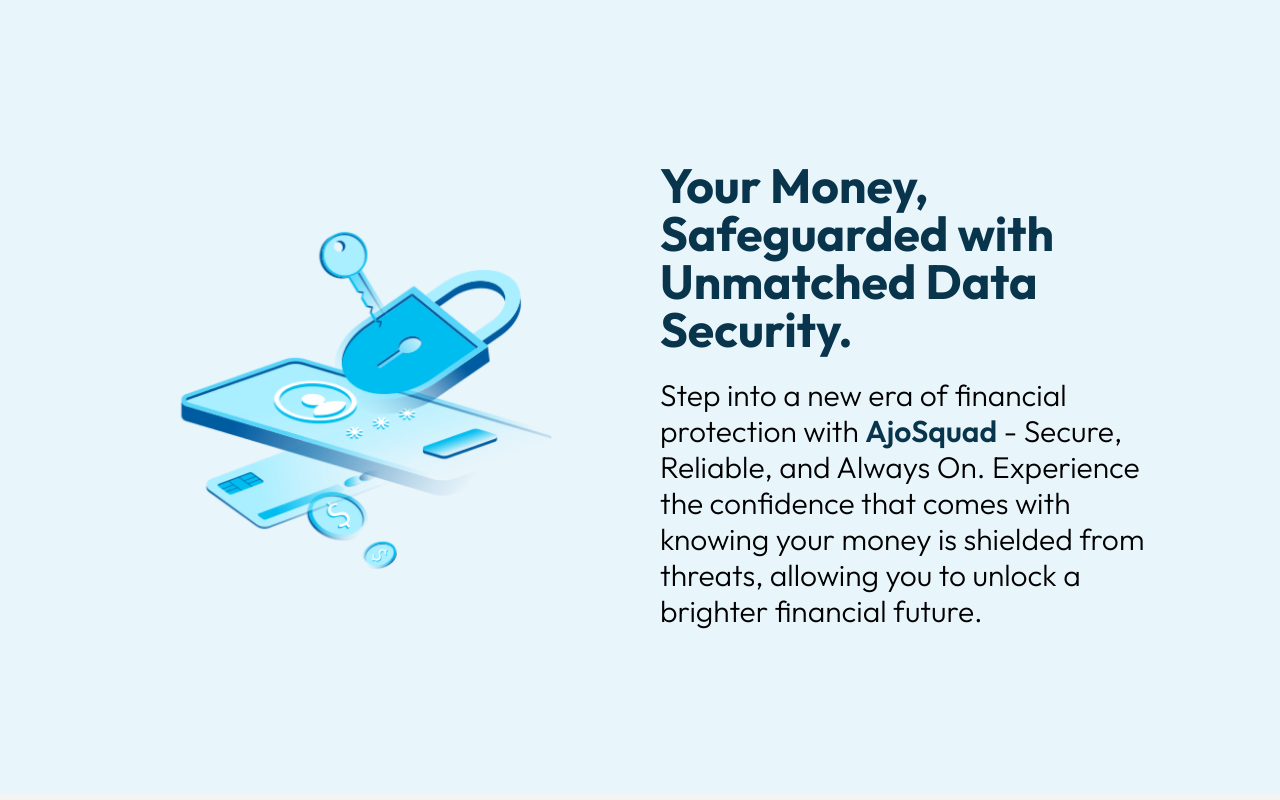
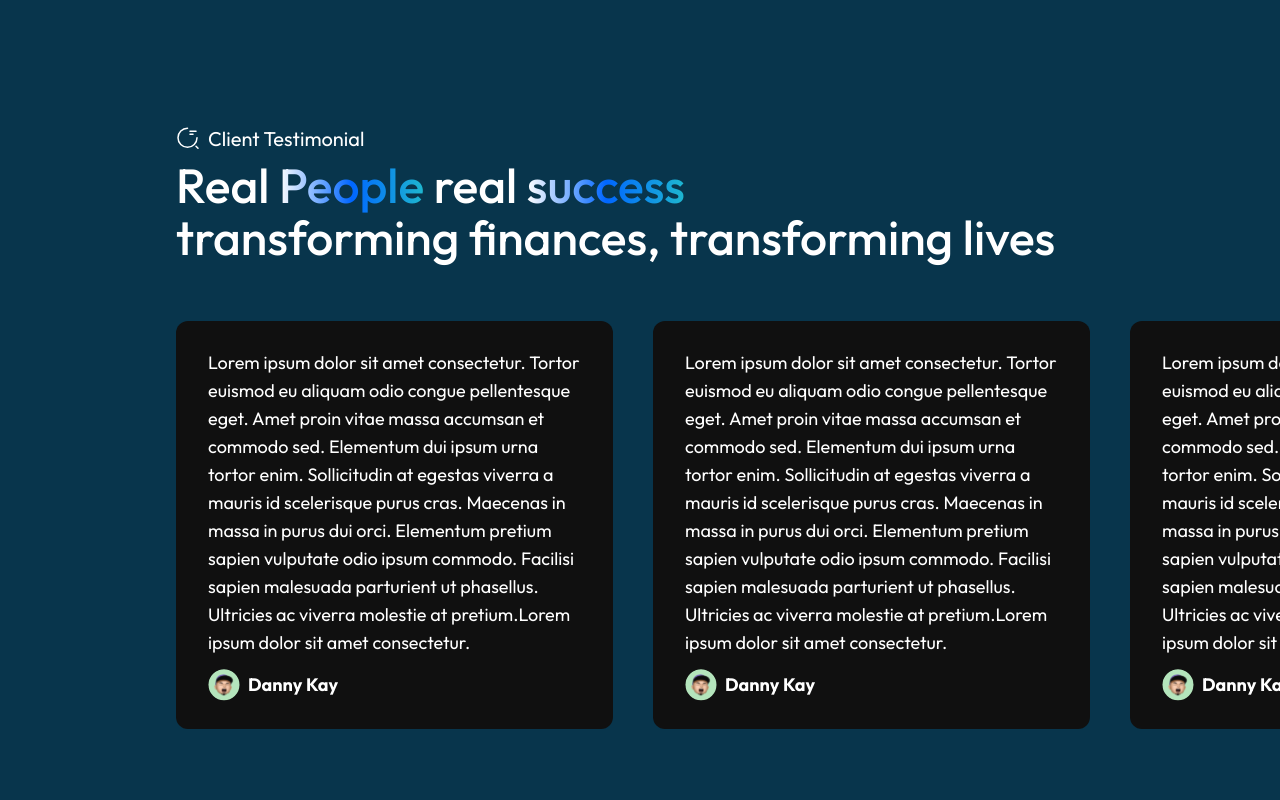
Before and after one commit to gammadefi/ajosquad-website, a Next.js app: page / in a window 1280 px wide. Shown: the part 5540-6340 px from the top of the page. Built offline with nearby package versions, Linux system fonts and the light colour scheme.

Commit message:
Testimonial sction implemented

```diff
--- a/pages/index.tsx
+++ b/pages/index.tsx
@@ -8,6 +8,7 @@
 import Howitworks from '../src/sections/Hompage/Howitworks'
 import Fag from '../src/sections/Hompage/Fag'
 import Security from '../src/sections/Hompage/Security'
+import Testimonial from '../src/sections/Hompage/Testimonial'
 
 const index = () => {
   return (
@@ -18,6 +19,7 @@
       <Products />
       <Benefits />
       <Howitworks />
+      <Testimonial />
       <Security />
       <Fag />
       <Footer />
--- a/src/sections/FAQ/GeneralFAQ.tsx
+++ b/src/sections/FAQ/GeneralFAQ.tsx
@@ -1,17 +1,8 @@
 import React, { useState } from 'react'
 import Accordion from '../../components/Accordion'
 import { faq } from './faqs'
-import { Fade, Slide } from 'react-awesome-reveal'
 
 const GeneralFAQ = () => {
-  const items = [
-    { id: 1, question: 'What is Ajosquad?(General)', answer: 'Ajosquad is a collective savings platform that allows individuals to join a savings Squad, contribute bi-weekly, and receive payouts based on a predetermined schedule. A typical Squad consists of 10 members and operates on a 5-month life cycle.' },
-    { id: 2, question: 'What is Ajosquad?', answer: 'Ajosquad is a collective savings platform that allows individuals to join a savings Squad, contribute bi-weekly, and receive payouts based on a predetermined schedule. A typical Squad consists of 10 members and operates on a 5-month life cycle.' },
-    { id: 3, question: 'What is Ajosquad?', answer: 'Ajosquad is a collective savings platform that allows individuals to join a savings Squad, contribute bi-weekly, and receive payouts based on a predetermined schedule. A typical Squad consists of 10 members and operates on a 5-month life cycle.' },
-    { id: 4, question: 'What is Ajosquad?', answer: 'Ajosquad is a collective savings platform that allows individuals to join a savings Squad, contribute bi-weekly, and receive payouts based on a predetermined schedule. A typical Squad consists of 10 members and operates on a 5-month life cycle.' },
-    { id: 5, question: 'What is Ajosquad?', answer: 'Ajosquad is a collective savings platform that allows individuals to join a savings Squad, contribute bi-weekly, and receive payouts based on a predetermined schedule. A typical Squad consists of 10 members and operates on a 5-month life cycle.' }
-  ]
-
   const [selectedItem, setSelectedItem] = useState<number | null>(null)
 
   const handleClick = (id: number | null) => {
--- a/src/sections/FAQ/PaymentFAQ.tsx
+++ b/src/sections/FAQ/PaymentFAQ.tsx
@@ -3,14 +3,6 @@
 import { faq } from './faqs'
 
 const PaymentFAQ = () => {
-  const items = [
-    { id: 1, question: 'What is Ajosquad?(Payment)', answer: 'Ajosquad is a collective savings platform that allows individuals to join a savings Squad, contribute bi-weekly, and receive payouts based on a predetermined schedule. A typical Squad consists of 10 members and operates on a 5-month life cycle.' },
-    { id: 2, question: 'What is Ajosquad?', answer: 'Ajosquad is a collective savings platform that allows individuals to join a savings Squad, contribute bi-weekly, and receive payouts based on a predetermined schedule. A typical Squad consists of 10 members and operates on a 5-month life cycle.' },
-    { id: 3, question: 'What is Ajosquad?', answer: 'Ajosquad is a collective savings platform that allows individuals to join a savings Squad, contribute bi-weekly, and receive payouts based on a predetermined schedule. A typical Squad consists of 10 members and operates on a 5-month life cycle.' },
-    { id: 4, question: 'What is Ajosquad?', answer: 'Ajosquad is a collective savings platform that allows individuals to join a savings Squad, contribute bi-weekly, and receive payouts based on a predetermined schedule. A typical Squad consists of 10 members and operates on a 5-month life cycle.' },
-    { id: 5, question: 'What is Ajosquad?', answer: 'Ajosquad is a collective savings platform that allows individuals to join a savings Squad, contribute bi-weekly, and receive payouts based on a predetermined schedule. A typical Squad consists of 10 members and operates on a 5-month life cycle.' }
-  ]
-
   const [selectedItem, setSelectedItem] = useState<number | null>(null)
 
   const handleClick = (id: number | null) => {
--- a/src/sections/FAQ/SupportFAQ.tsx
+++ b/src/sections/FAQ/SupportFAQ.tsx
@@ -3,14 +3,6 @@
 import { faq } from './faqs'
 
 const SupportFAQ = () => {
-  const items = [
-    { id: 1, question: 'What is Ajosquad?(Support)', answer: 'Ajosquad is a collective savings platform that allows individuals to join a savings Squad, contribute bi-weekly, and receive payouts based on a predetermined schedule. A typical Squad consists of 10 members and operates on a 5-month life cycle.' },
-    { id: 2, question: 'What is Ajosquad?', answer: 'Ajosquad is a collective savings platform that allows individuals to join a savings Squad, contribute bi-weekly, and receive payouts based on a predetermined schedule. A typical Squad consists of 10 members and operates on a 5-month life cycle.' },
-    { id: 3, question: 'What is Ajosquad?', answer: 'Ajosquad is a collective savings platform that allows individuals to join a savings Squad, contribute bi-weekly, and receive payouts based on a predetermined schedule. A typical Squad consists of 10 members and operates on a 5-month life cycle.' },
-    { id: 4, question: 'What is Ajosquad?', answer: 'Ajosquad is a collective savings platform that allows individuals to join a savings Squad, contribute bi-weekly, and receive payouts based on a predetermined schedule. A typical Squad consists of 10 members and operates on a 5-month life cycle.' },
-    { id: 5, question: 'What is Ajosquad?', answer: 'Ajosquad is a collective savings platform that allows individuals to join a savings Squad, contribute bi-weekly, and receive payouts based on a predetermined schedule. A typical Squad consists of 10 members and operates on a 5-month life cycle.' }
-  ]
-
   const [selectedItem, setSelectedItem] = useState<number | null>(null)
 
   const handleClick = (id: number | null) => {
--- /dev/null
+++ b/src/sections/Hompage/Testimonial.tsx
@@ -0,0 +1,33 @@
+import React from 'react'
+import Image from 'next/image'
+import TestimonialIcon from '../../../public/assets/search-status.svg'
+import TestimonialCard from './TestimonialCard'
+import Avatar from '../../../public/assets/Frame 1000009532.svg'
+
+const Testimonial = () => {
+  return (
+    <section className='py-10 px-5 md:px-10 lg:px-44 lg:py-32 bg-[#08354C] text-white'>
+      <div className='space-y-2 lg:mb-10'>
+        <div className='flex items-center gap-2'>
+          <Image src={TestimonialIcon} alt='Chart icon' />
+          <h2 className='text-sm lg:text-xl'>Client Testimonial</h2>
+        </div>
+        <div className='space-y-1 font-medium text-3xl lg:text-5xl'>
+          <p>Real <span className='bg-clip-text text-transparent bg-gradient-to-r from-white via-[#0066FF] to-[#1EB7CF]'>People</span> real <span className='bg-clip-text text-transparent bg-gradient-to-r from-white via-[#0066FF] to-[#1EB7CF]'>success</span></p>
+          <p>transforming finances, transforming lives</p>
+        </div>
+      </div>
+      <div className='-mr-5 md:-mr-10 lg:-mr-44 overflow-x-scroll'>
+        <div className='w-fit py-5 flex gap-5 lg:gap-10 pr-5 md:pr-10 lg:pr-32'>
+          <TestimonialCard name='Danny Kay' image={Avatar} testimonial='Lorem ipsum dolor sit amet consectetur. Tortor euismod eu aliquam odio congue pellentesque eget. Amet proin vitae massa accumsan et commodo sed. Elementum dui ipsum urna tortor enim. Sollicitudin at egestas viverra a mauris id scelerisque purus cras. Maecenas in massa in purus dui orci. Elementum pretium sapien vulputate odio ipsum commodo. Facilisi sapien malesuada parturient ut phasellus. Ultricies ac viverra molestie at pretium.Lorem ipsum dolor sit amet consectetur.' />
+          <TestimonialCard name='Danny Kay' image={Avatar} testimonial='Lorem ipsum dolor sit amet consectetur. Tortor euismod eu aliquam odio congue pellentesque eget. Amet proin vitae massa accumsan et commodo sed. Elementum dui ipsum urna tortor enim. Sollicitudin at egestas viverra a mauris id scelerisque purus cras. Maecenas in massa in purus dui orci. Elementum pretium sapien vulputate odio ipsum commodo. Facilisi sapien malesuada parturient ut phasellus. Ultricies ac viverra molestie at pretium.Lorem ipsum dolor sit amet consectetur.' />
+          <TestimonialCard name='Danny Kay' image={Avatar} testimonial='Lorem ipsum dolor sit amet consectetur. Tortor euismod eu aliquam odio congue pellentesque eget. Amet proin vitae massa accumsan et commodo sed. Elementum dui ipsum urna tortor enim. Sollicitudin at egestas viverra a mauris id scelerisque purus cras. Maecenas in massa in purus dui orci. Elementum pretium sapien vulputate odio ipsum commodo. Facilisi sapien malesuada parturient ut phasellus. Ultricies ac viverra molestie at pretium.Lorem ipsum dolor sit amet consectetur.' />
+          <TestimonialCard name='Danny Kay' image={Avatar} testimonial='Lorem ipsum dolor sit amet consectetur. Tortor euismod eu aliquam odio congue pellentesque eget. Amet proin vitae massa accumsan et commodo sed. Elementum dui ipsum urna tortor enim. Sollicitudin at egestas viverra a mauris id scelerisque purus cras. Maecenas in massa in purus dui orci. Elementum pretium sapien vulputate odio ipsum commodo. Facilisi sapien malesuada parturient ut phasellus. Ultricies ac viverra molestie at pretium.Lorem ipsum dolor sit amet consectetur.' />
+        </div>
+      </div>
+
+    </section>
+  )
+}
+
+export default Testimonial
--- /dev/null
+++ b/src/sections/Hompage/TestimonialCard.tsx
@@ -0,0 +1,20 @@
+import React from 'react'
+import Image from 'next/image'
+
+const TestimonialCard = ({ name, image, testimonial }: { name: string, image: string, testimonial: string }) => {
+  return (
+    <div className="inline-block p-3 lg:px-8 lg:py-7 w-[300px] lg:w-[437px] bg-[#101010] rounded-xl space-y-3">
+      <p className='text-sm lg:text-lg'>
+        {testimonial}
+      </p>
+      <div className="flex items-center gap-2">
+        <div className='h-8 w-8 rounded-full'>
+          <Image src={image} alt={name} className='w-full h-full rounded-full' />
+        </div>
+        <h3 className='font-bold text-lg'>{name}</h3>
+      </div>
+    </div>
+  )
+}
+
+export default TestimonialCard
```
Also changed, not shown: public/assets/Frame 1000009532.svg (added), public/assets/search-status.svg (added).
